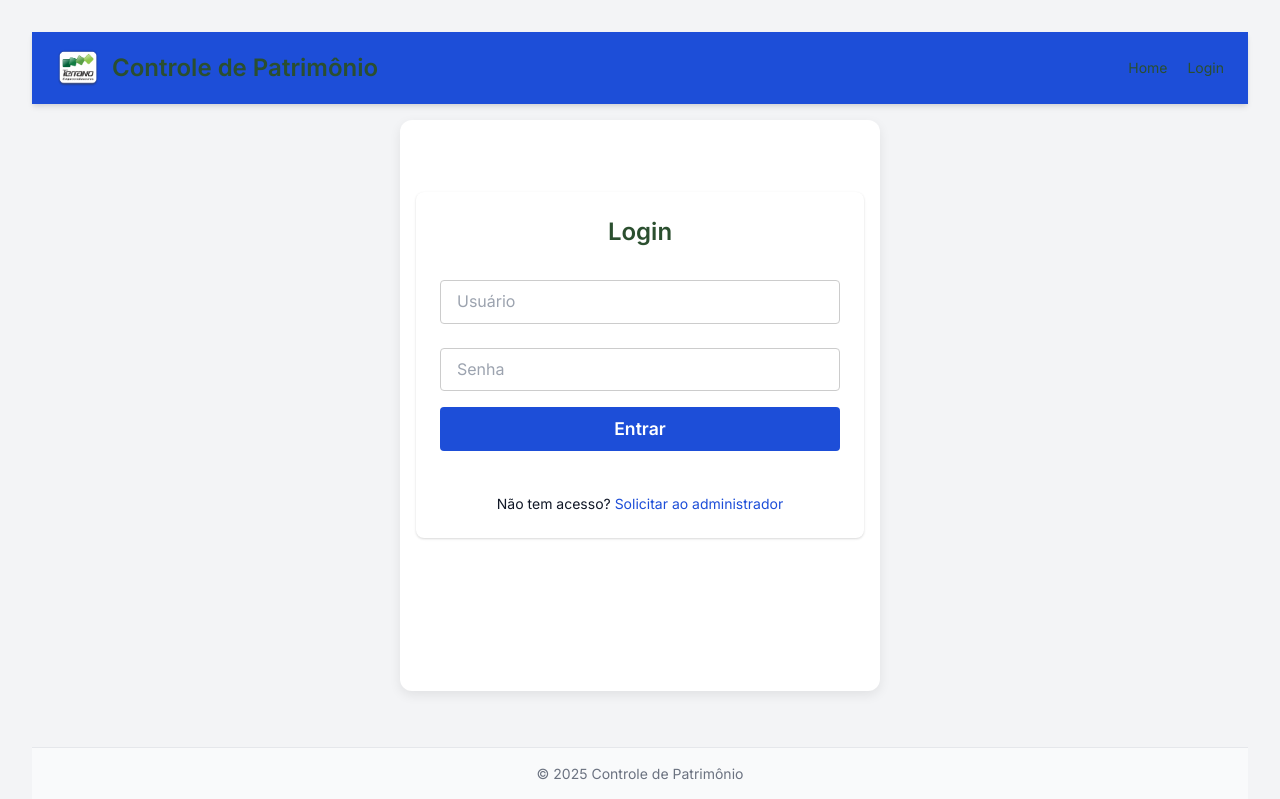
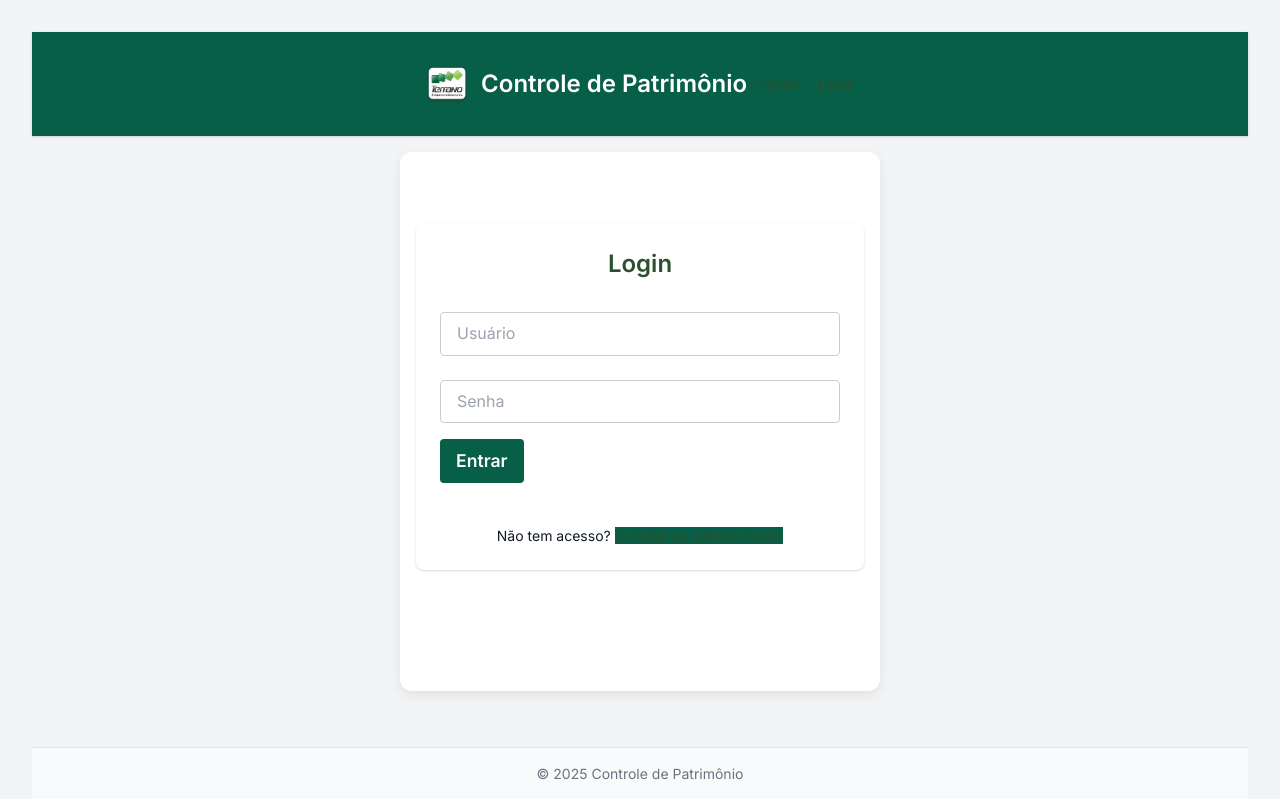
Before and after one commit to Vinicius-crypto/terrano-patrimoniov1, a Flask app: page /login in a window 1280 px wide. Shown: the top 799 px of the page. Run offline with Flask 3, Linux system fonts and the light colour scheme; data comes from the database, SQL or seed files in the repository; parts of the project's set-up code (start-up, migrations or seed data) failed here and were passed over.

Commit message:
feat: Atualização visual temas azuis para verde

```diff
--- a/templates/base.html
+++ b/templates/base.html
@@ -15,11 +15,11 @@
 <body class="bg-gray-100 text-gray-900 min-h-screen flex flex-col">
 
   <!-- Cabeçalho -->
-  <header class="bg-blue-700 shadow-md text-white">
+  <header class="bg-green-800 dark:bg-green-900 shadow p-4 flex items-center justify-between">
     <div class="max-w-7xl mx-auto px-6 py-4 flex flex-col sm:flex-row items-center justify-between">
       <div class="flex items-center gap-3">
         <img src="{{ url_for('static', filename='img/logo.png') }}" alt="Logo" class="h-10 w-auto">
-        <h1 class="text-2xl font-semibold">Controle de Patrimônio</h1>
+        <h1 class="text-2xl font-bold text-white">Controle de Patrimônio</h1><a class="text-white hover:underline"></a>
       </div>
       <nav class="mt-3 sm:mt-0 space-x-4 text-sm">
         <a href="{{ url_for('index') }}" class="hover:underline">Home</a>
--- a/templates/login.html
+++ b/templates/login.html
@@ -14,10 +14,10 @@
   <form method="POST">
     <input type="text" name="username" placeholder="Usuário" required class="w-full mb-4 border px-4 py-2 rounded">
     <input type="password" name="senha" placeholder="Senha" required class="w-full mb-4 border px-4 py-2 rounded">
-    <button type="submit" class="w-full bg-blue-700 hover:bg-blue-800 text-white font-semibold py-2 px-4 rounded">Entrar</button>
+    <button type="submit" class="bg-green-800 hover:bg-green-900 text-white font-semibold py-2 px-4 rounded">Entrar</button>
   </form>
   <p class="mt-4 text-center text-sm">
-    Não tem acesso? <a href="{{ url_for('solicitar_acesso') }}" class="text-blue-700 hover:underline">Solicitar ao administrador</a>
+    Não tem acesso? <a href="{{ url_for('solicitar_acesso') }}" class="bg-green-800 hover:bg-green-900">Solicitar ao administrador</a>
   </p>
 </div>
 {% endblock %}
--- a/templates/solicitar_acesso.html
+++ b/templates/solicitar_acesso.html
@@ -16,7 +16,7 @@
       <label class="block mb-1 font-medium">E-mail</label>
       <input type="email" name="email" required class="w-full border px-4 py-2 rounded">
     </div>
-    <button type="submit" class="bg-blue-700 text-white px-4 py-2 rounded hover:bg-blue-800">Enviar Solicitação</button>
+    <button type="submit" class="bg-green-800 hover:bg-green-900">Enviar Solicitação</button>
   </form>
 </div>
 {% endblock %}
--- a/templates/upload_termo.html
+++ b/templates/upload_termo.html
@@ -16,7 +16,7 @@
              class="w-full border px-4 py-2 rounded mt-1">
     </div>
     <div class="text-center">
-      <button type="submit" class="bg-blue-700 text-white px-6 py-2 rounded hover:bg-blue-800">
+      <button type="submit" class="bg-green-800 hover:bg-green-900">
         {% if termo_existe %}Substituir Termo{% else %}Enviar Termo{% endif %}
       </button>
     </div>
```
